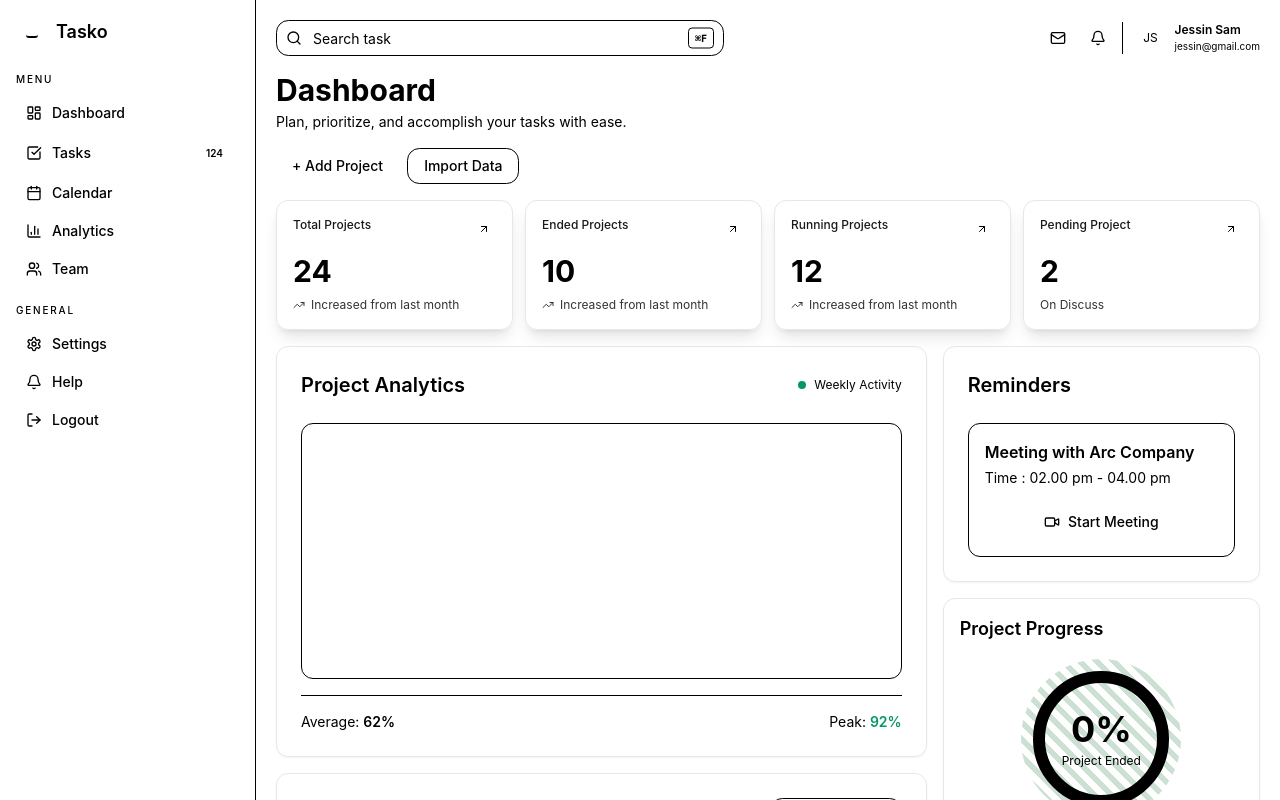
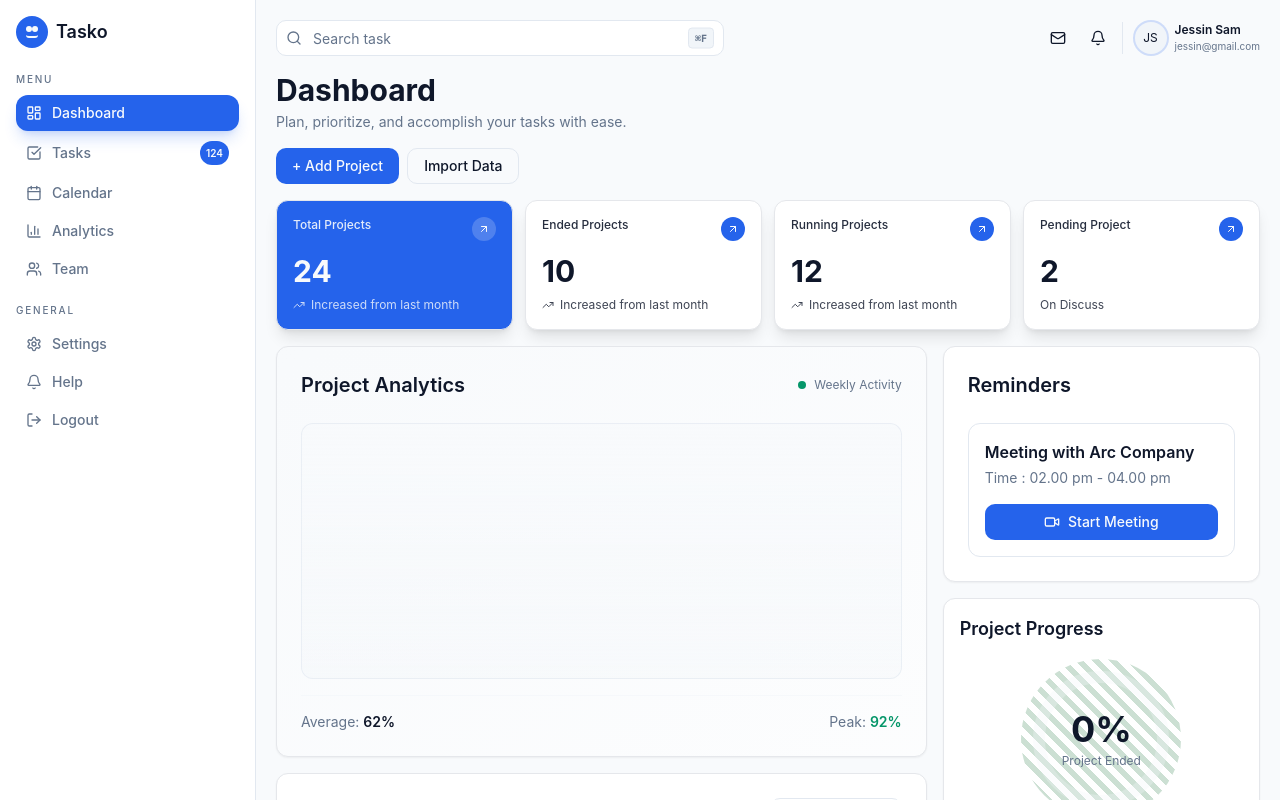
Before and after one commit to OpenOriginBot/Origin, a React (Vite) app in the folder projects/OpenOrigin/apps/web/: page / in a window 1280 px wide. Shown: the top 800 px of the page. Built offline with nearby package versions, Linux system fonts and the light colour scheme.

Commit message:
Refine dashboard to better match reference

```diff
--- a/projects/OpenOrigin/apps/web/src/App.tsx
+++ b/projects/OpenOrigin/apps/web/src/App.tsx
@@ -26,7 +26,7 @@ const projects = [
 ] as const;
 
 function Card({ className, children }: { className?: string; children: React.ReactNode }) {
-  return <div className={cn('rounded-xl border bg-card text-card-foreground shadow-sm', className)}>{children}</div>;
+  return <div className={cn('rounded-xl border bg-card text-card-foreground shadow-sm transition-all duration-500 hover:shadow-xl', className)}>{children}</div>;
 }
 
 function StatCard({ label, value, detail, primary }: { label: string; value: string; detail: string; primary?: boolean }) {
--- a/projects/OpenOrigin/apps/web/src/components/app-shell.tsx
+++ b/projects/OpenOrigin/apps/web/src/components/app-shell.tsx
@@ -1,5 +1,5 @@
 import type { ReactNode } from 'react';
-import { Bell, Calendar, ChartColumn, LayoutDashboard, LogOut, Mail, Menu, Search, Settings, SquareCheckBig, Users } from 'lucide-react';
+import { Bell, Calendar, ChartColumn, CircleHelp, LayoutDashboard, LogOut, Mail, Menu, Search, Settings, SquareCheckBig, Users } from 'lucide-react';
 import { cn } from '@/lib/utils';
 import { useUIStore } from '@/store/ui-store';
 
--- a/projects/OpenOrigin/apps/web/src/index.css
+++ b/projects/OpenOrigin/apps/web/src/index.css
@@ -3,7 +3,23 @@
 @tailwind utilities;
 
 :root {
-  --radius: 0.9rem;
+  --radius: 0.75rem;
+  --background: 210 40% 98%;
+  --foreground: 222.2 47.4% 11.2%;
+  --card: 0 0% 100%;
+  --card-foreground: 222.2 47.4% 11.2%;
+  --border: 214.3 31.8% 91.4%;
+  --input: 214.3 31.8% 91.4%;
+  --ring: 221.2 83.2% 53.3%;
+  --primary: 221.2 83.2% 53.3%;
+  --primary-foreground: 210 40% 98%;
+  --secondary: 210 40% 96.1%;
+  --secondary-foreground: 222.2 47.4% 11.2%;
+  --muted: 210 40% 96.1%;
+  --muted-foreground: 215.4 16.3% 46.9%;
+  --accent: 210 40% 96.1%;
+  --accent-foreground: 222.2 47.4% 11.2%;
+  color-scheme: light;
 }
 
 * {
@@ -19,7 +35,14 @@ body,
 body {
   margin: 0;
   min-width: 320px;
+  background: hsl(var(--background));
+  color: hsl(var(--foreground));
   font-family: Inter, ui-sans-serif, system-ui, -apple-system, BlinkMacSystemFont, 'Segoe UI', sans-serif;
   -webkit-font-smoothing: antialiased;
   -moz-osx-font-smoothing: grayscale;
 }
+
+button,
+input {
+  font: inherit;
+}
```
